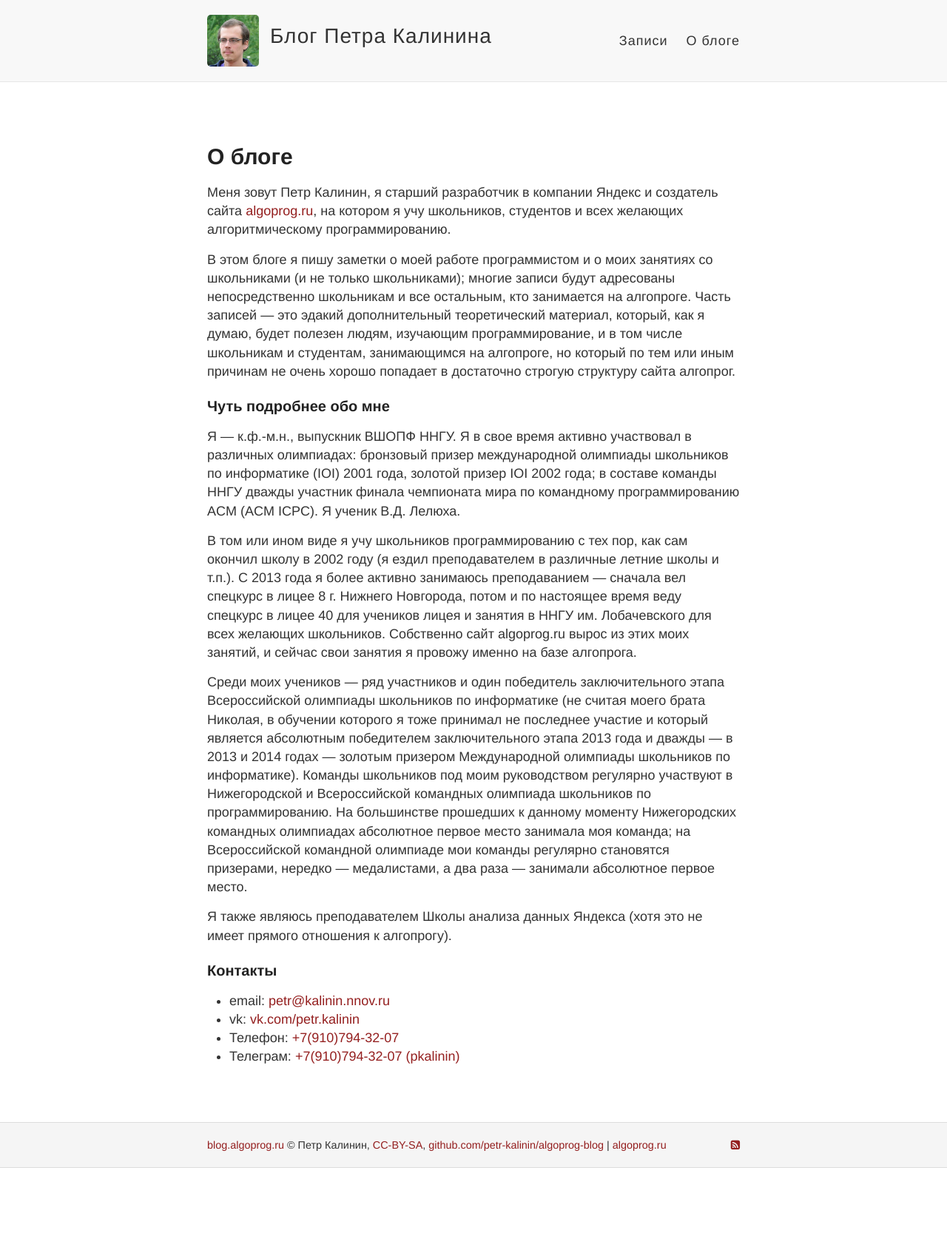
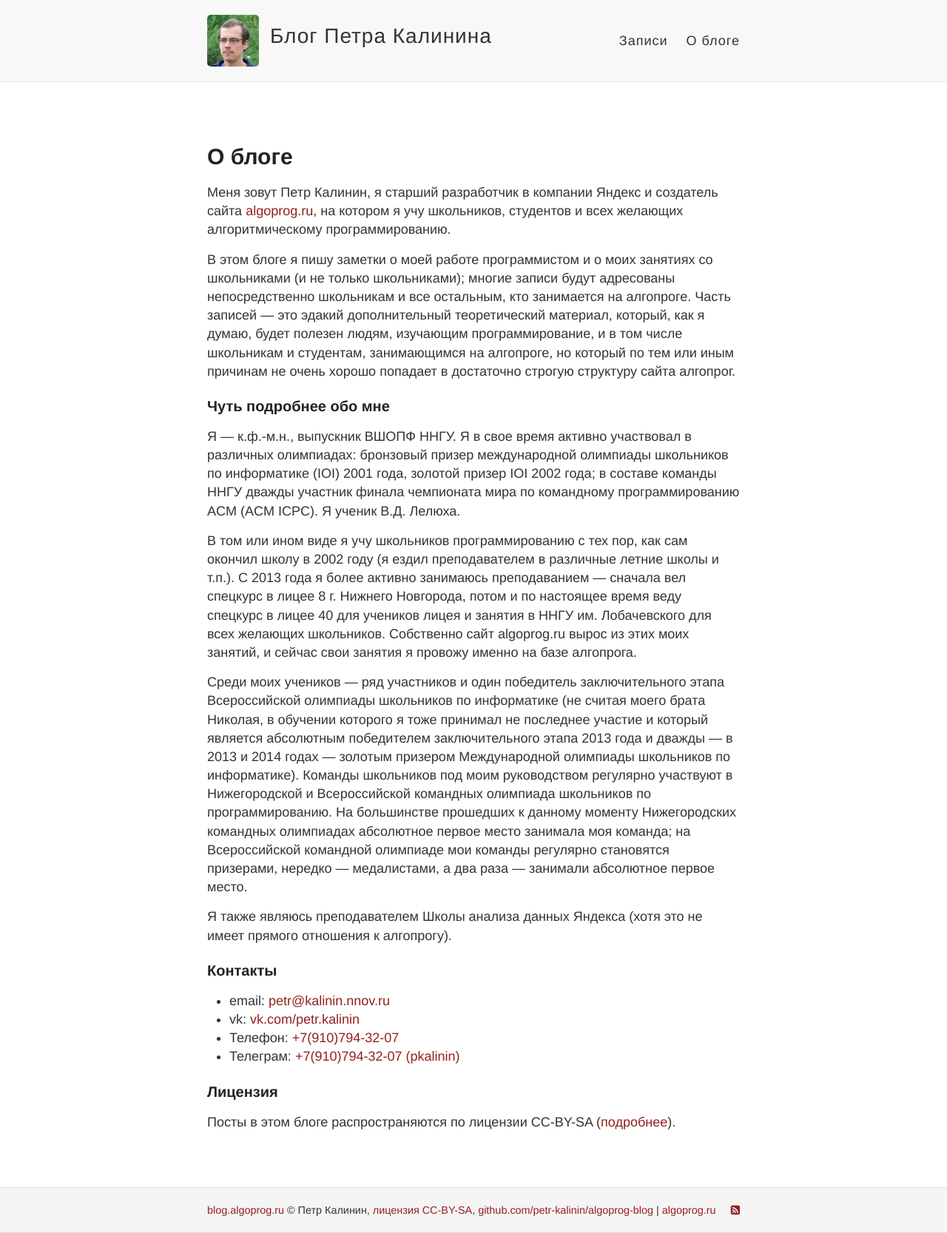
Before and after one commit to petr-kalinin/algoprog-blog, a Jekyll site: the page built from about.md, in a window 1280 px wide. Shown: the whole page at 74% size. Built offline with Jekyll 4.4.1, drawn with Linux system fonts in a browser that asks for light colours; before the commit the page ends 1579 px from its top, so only the background shows below that.

Commit message:
Added license

```diff
--- a/_layouts/default.html
+++ b/_layouts/default.html
@@ -44,7 +44,7 @@
     <div class="wrapper-footer">
       <div class="container">
         <footer class="footer">
-          <a href="//blog.algoprog.ru">blog.algoprog.ru</a> © Петр Калинин, <a href="https://creativecommons.org/licenses/by-sa/4.0/">CC-BY-SA</a>, <a href="//github.com/petr-kalinin/algoprog-blog">github.com/petr-kalinin/algoprog-blog</a>
+          <a href="//blog.algoprog.ru">blog.algoprog.ru</a> © Петр Калинин, <a href="/license">лицензия CC-BY-SA</a>, <a href="//github.com/petr-kalinin/algoprog-blog">github.com/petr-kalinin/algoprog-blog</a>
           |&nbsp;<a href="//algoprog.ru">algoprog.ru</a>
           <span class="footer-right">
             <a href="{{ site.baseurl }}/feed.xml"><i class="fa fa-rss-square" aria-hidden="true"></i></a>
--- a/about.md
+++ b/about.md
@@ -41,3 +41,7 @@ permalink: /about/
 - vk: [vk.com/petr.kalinin](//vk.com/petr.kalinin)
 - Телефон: [+7(910)794-32-07](tel:+79107943207)
 - Телеграм: [+7(910)794-32-07 (pkalinin)](https://t.me/pkalinin)
+
+### Лицензия
+
+Посты в этом блоге распространяются по лицензии CC-BY-SA ([подробнее](/license)).
--- a/style.scss
+++ b/style.scss
@@ -255,16 +255,16 @@ nav {
   border-bottom: none;
 }
 
-.post {
-  blockquote {
+blockquote {
     margin: 1.8em .8em;
     border-left: 2px solid $gray;
     padding: 0.1em 1em;
     color: $gray;
     font-size: 22px;
     font-style: italic;
-  }
+}
 
+.post {
   .comments {
     margin-top: 10px;
   }
```
Also changed, not shown: license.md (added).
